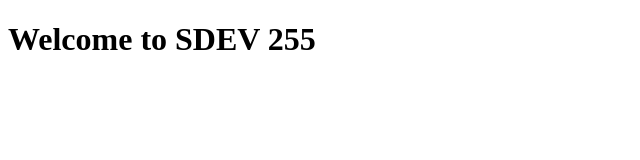
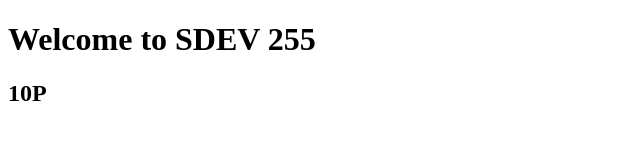
Before and after one commit to Tomomi-H011/SDEV255GitExample, a plain HTML site: page index.html in a window 1280 px wide. Shown: the full height of the page, 0-640 px from the left. Drawn offline with Linux system fonts and the light colour scheme.

Commit message:
Added h2 line

```diff
--- a/index.html
+++ b/index.html
@@ -10,6 +10,7 @@
 
 <body>
   <h1>Welcome to SDEV 255</h1>
+  <h2>10P</h2>
   <script src="script.js"></script>
 </body>
 
```
